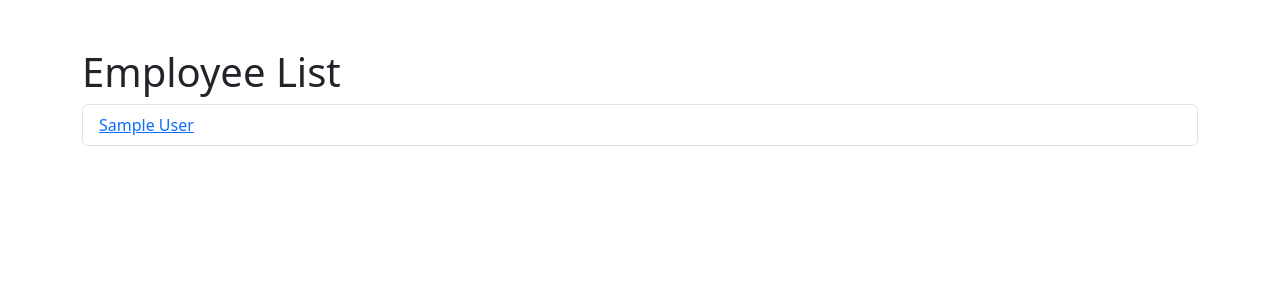
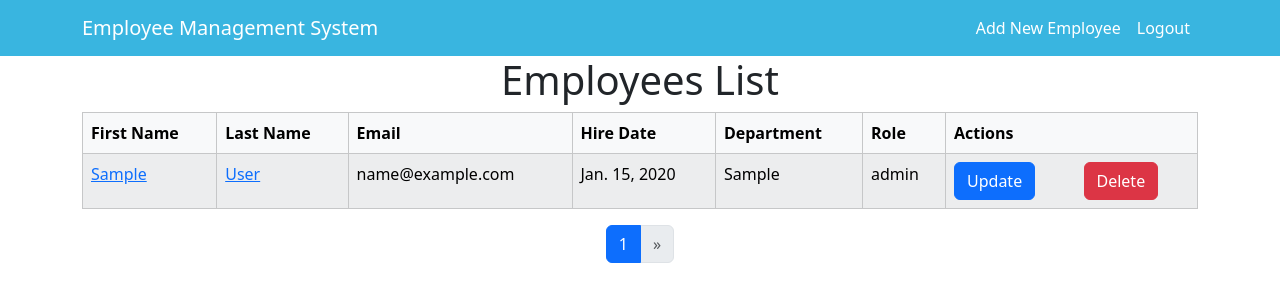
Before and after one commit to Shewanji/EmployeeX, a Django app: page /list/ in a window 1280 px wide. Shown: the top 302 px of the page. Run offline with Django 4.2, Linux system fonts and the light colour scheme; tables that the repository leaves empty hold one stand-in row (values such as "Sample post").

Commit message:
code refactor: fix table, add navbar in page

```diff
--- a/myApp/templates/employee_list.html
+++ b/myApp/templates/employee_list.html
@@ -7,14 +7,104 @@
     <!-- Bootstrap CSS via CDN -->
     <link href="https://cdn.jsdelivr.net/npm/bootstrap@5.3.0-alpha1/dist/css/bootstrap.min.css" rel="stylesheet">
 </head>
+
 <body>
-    <div class="container mt-5">
-        <h1>Employee List</h1>
-        <ul class="list-group">
-            {% for employee in employees %}
-                <li class="list-group-item"><a href="{% url 'employee_detail' employee.pk %}">{{ employee.first_name }} {{ employee.last_name }}</a></li>
-            {% endfor %}
-        </ul>
+    <!-- Navbar -->
+		<nav class="navbar navbar-expand-lg navbar-dark" style="background-color: #39B5E0;">
+
+        <div class="container">
+            <a class="navbar-brand" href="#">Employee Management System</a>
+            <button class="navbar-toggler" type="button" data-bs-toggle="collapse" data-bs-target="#navbarNav" aria-controls="navbarNav" aria-expanded="false" aria-label="Toggle navigation">
+                <span class="navbar-toggler-icon"></span>
+            </button>
+            <div class="collapse navbar-collapse justify-content-end" id="navbarNav">
+                <ul class="navbar-nav">
+                    <li class="nav-item">
+                        <a class="nav-link" href="{% url 'myApp:create_employee' %}" style="color: white; ">Add New Employee</a>
+                    </li>
+                    <li class="nav-item">
+                        <a class="nav-link" href="{% url 'myApp:user_logout' %}" style="color: white; ">Logout</a>
+                    </li>
+                </ul>
+            </div>
+        </div>
+    </nav>
+
+    <!-- Employee list table -->
+    <div class="container">
+        <h1 class="text-center">Employees List</h1>
+        <table class="table table-light table-striped table-hover table-bordered">
+            <thead>
+                <tr>
+                    <th>First Name</th>
+                    <th>Last Name</th>
+                    <th>Email</th>
+                    <th>Hire Date</th>
+                    <th>Department</th>
+                    <th>Role</th>
+                    <th>Actions</th>
+                    <!-- Add more table headers if needed -->
+                </tr>
+            </thead>
+            <tbody>
+                {% for employee in employees %}
+                <tr>
+					<td><a href="{% url 'myApp:employee_detail' pk=employee.pk %}">{{ employee.first_name }}</a></td>
+					<td><a href="{% url 'myApp:employee_detail' pk=employee.pk %}">{{ employee.last_name }}</a></td>
+                    <td>{{ employee.email }}</td>
+                    <td>{{ employee.hire_date }}</td>
+                    <td>{{ employee.department }}</td>
+                    <td>{{ employee.role }}</td>
+                    <td>
+						<div class="row">
+							<div class="col">
+								<a href="{% url 'myApp:update_employee' pk=employee.pk %}" class="btn btn-primary">Update</a>
+							</div>
+							<div class="col">
+								<form action="{% url 'myApp:delete_employee' pk=employee.pk %}" method="post">
+									{% csrf_token %}
+									<button type="submit" class="btn btn-danger" onclick="return confirm('Are you sure you want to delete this employee?')">Delete</button>
+                            	</form>
+							</div>
+
+                    </td>
+                </tr>
+                {% endfor %}
+            </tbody>
+        </table>
+
+        <!-- Pagination -->
+        <nav aria-label="Page navigation">
+            <ul class="pagination justify-content-center">
+				{% if employees.has_previous %}
+                <li class="page-item ">
+					<a class="page-link" href="?page=1" aria-label="Previous">
+						 <span aria-hidden="true">&laquo;</span>
+					</a>
+                </li>
+				{% endif %}
+				{% for page in employees.paginator.page_range %}
+				<li class="page-item {% if employees.number == page %}active{% endif %}">
+					 <a class="page-link" href="?page={{ page }}">{{ page }}</a>
+				</li>
+				{% endfor %}
+				{% if employees.has_next %}
+				<li class="page-item">
+					<a class="page-link" href="?page={{ employees.paginator.num_pages }}" aria-label="Next">
+						<span aria-hidden="true">&raquo;</span>
+					</a>
+				</li>
+				{% else %}
+				<li class="page-item disabled">
+					<a class="page-link" href="#" tabindex="-1" aria-disabled="true">&raquo;</a>
+				</li>
+				{% endif %}
+			</ul>
+		</nav>
     </div>
+
+    <!-- Bootstrap JS via CDN -->
+    <script src="https://cdn.jsdelivr.net/npm/bootstrap@5.0.2/dist/js/bootstrap.bundle.min.js" integrity="sha384-MrcW6ZMFYlzcLA8Nl+NtUVF0sA7MsXsP1UyJoMp4YLEuNSfAP+JcXn/tWtIaxVXM" crossorigin="anonymous"></script>
+    <!-- Your custom scripts here -->
 </body>
 </html>
```
